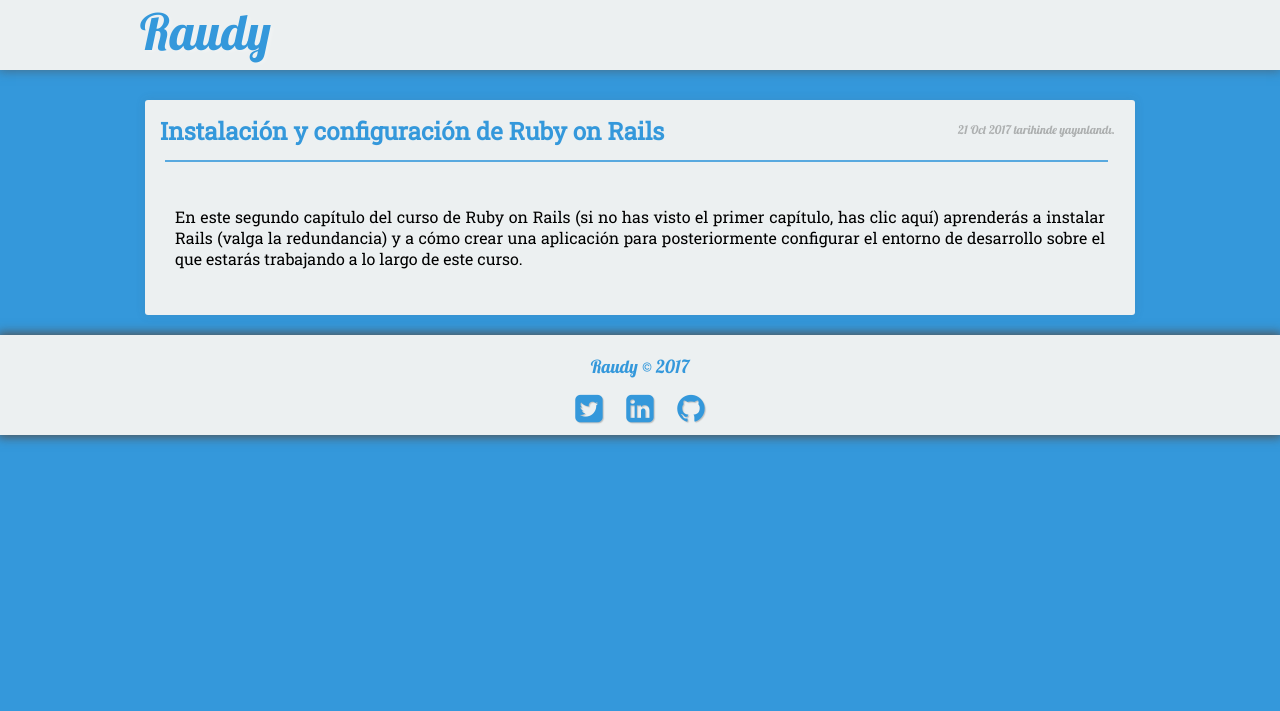
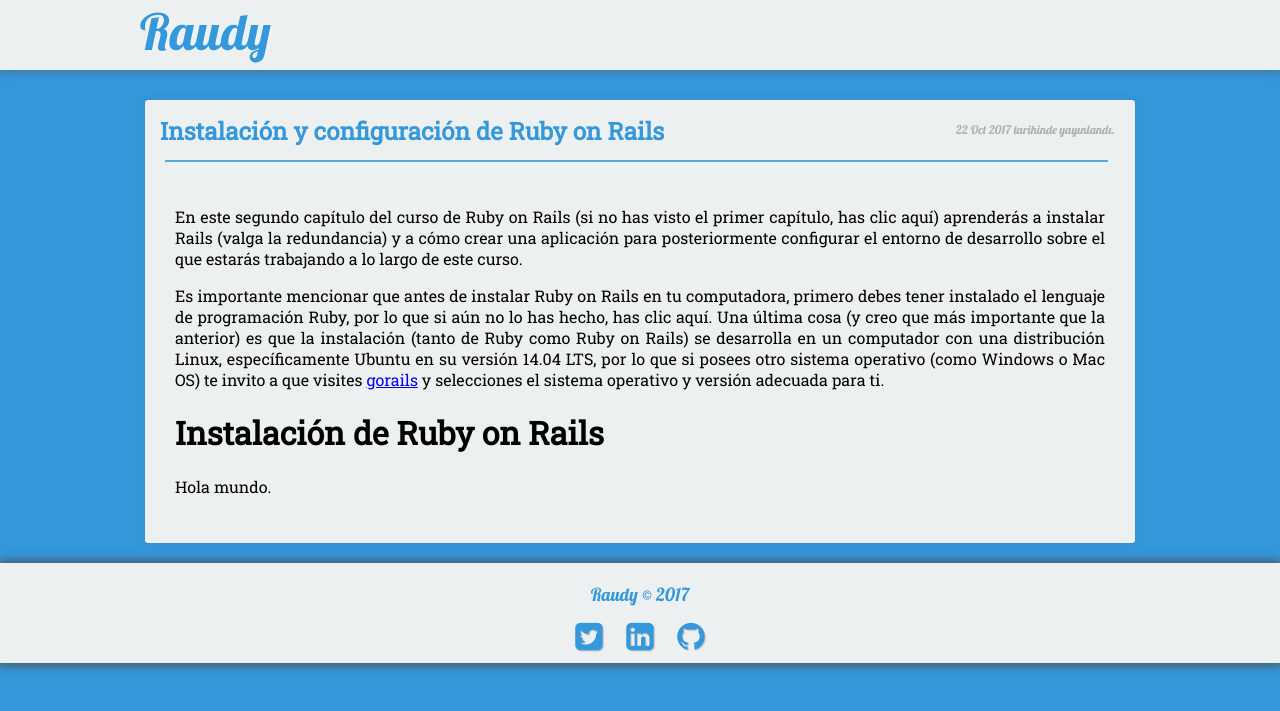
Before and after one commit to nisoto/Blog-anterior-2.0, a Jekyll site: the page built from _posts/2017-10-22-instalacion-ruby-on-rails.md, in a window 1280 px wide. Shown: the top 711 px of the page. Built offline with Jekyll 4.4.1, drawn with Linux system fonts in a browser that asks for light colours; nearby versions of some CDN libraries.

Commit message:
Update 2017-10-22-instalacion-ruby-on-rails.md

```diff
--- a/_posts/2017-10-22-instalacion-ruby-on-rails.md
+++ b/_posts/2017-10-22-instalacion-ruby-on-rails.md
@@ -1,9 +1,15 @@
 ---
 layout: post
 title: "Instalación y configuración de Ruby on Rails"
-date: 2017-10-21
+date: 2017-10-22
 excerpt: "Segundo capítulo del curso de Ruby on Rails 5"
 tags: [ruby, ruby-on-rails]
 ---
 
 En este segundo capítulo del curso de Ruby on Rails (si no has visto el primer capítulo, has clic aquí) aprenderás a instalar Rails (valga la redundancia) y a cómo crear una aplicación para posteriormente configurar el entorno de desarrollo sobre el que estarás trabajando a lo largo de este curso.
+
+Es importante mencionar que antes de instalar Ruby on Rails en tu computadora, primero debes tener instalado el lenguaje de programación Ruby, por lo que si aún no lo has hecho, has clic aquí. Una última cosa (y creo que más importante que la anterior) es que la instalación (tanto de Ruby como Ruby on Rails) se desarrolla en un computador con una distribución Linux, específicamente Ubuntu en su versión 14.04 LTS, por lo que si posees otro sistema operativo (como Windows o Mac OS) te invito a que visites [gorails](https://gorails.com/setup/ubuntu/14.04) y selecciones el sistema operativo y versión adecuada para ti.
+
+# Instalación de Ruby on Rails
+
+Hola mundo.
```
